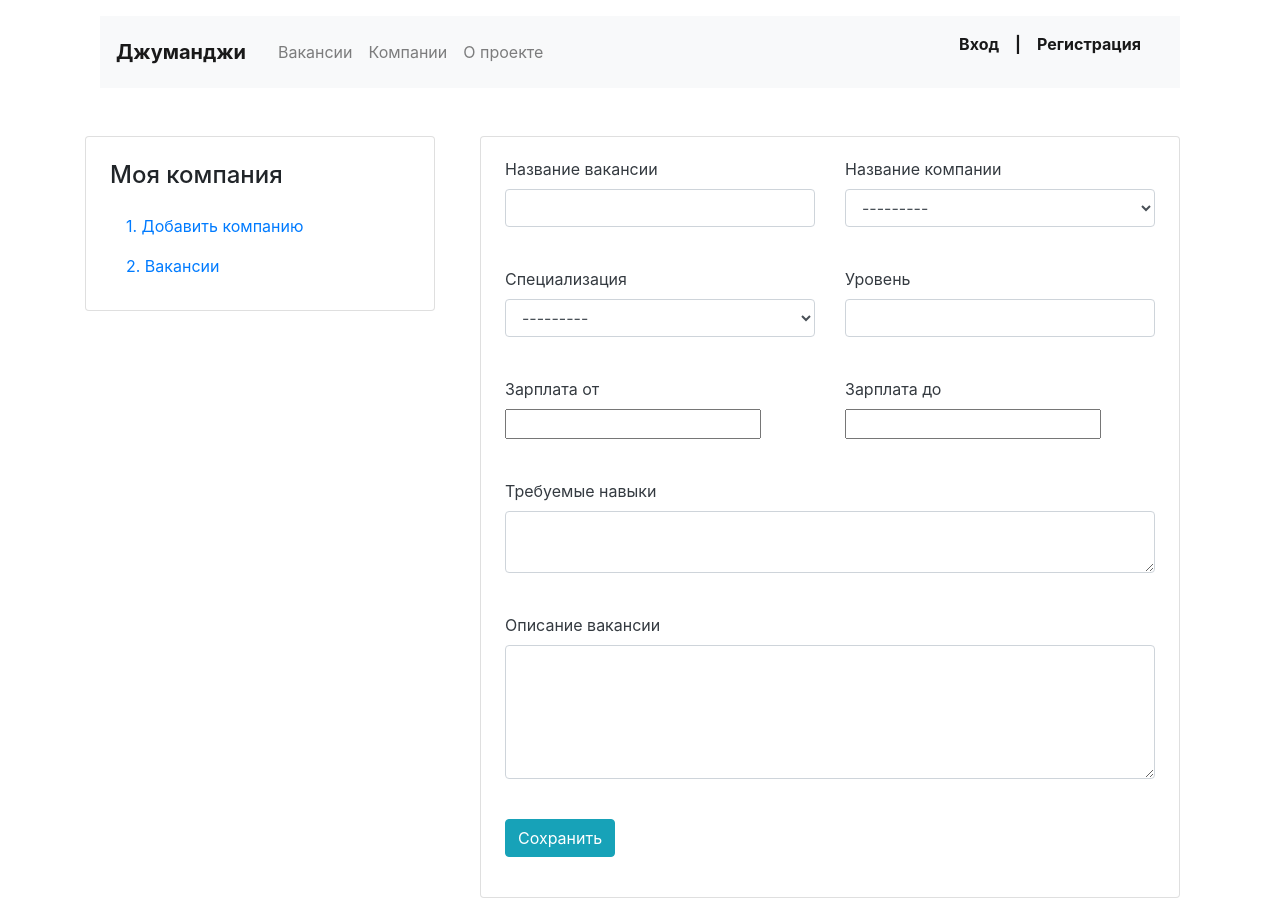
After one commit to gitSergeyhab/Stepik3, a Django app: page /mycompany/vacancies/add/ in a window 1280 px wide. The commit adds this page. Run offline with Django 3.2, Linux system fonts and the light colour scheme; data that the repository does not hold is empty; some libraries are stand-ins or nearby versions.

Commit message:
add addvacancy + fix vacancylist

```diff
--- a/Djum/job/forms.py
+++ b/Djum/job/forms.py
@@ -80,19 +80,34 @@ class AddComForm(forms.ModelForm):
         }
 
 
+
 # --------------- изменение вакансии --------------------
+# class UpdVacForm(forms.ModelForm):
+#     class Meta:
+#         model = Vacancy
+#         fields = ['title', 'specialty', 'salary_min', 'salary_max', 'skills', 'description']
+#
+#         widgets = {
+#             'title': forms.TextInput(attrs={'class': 'form-control'}),
+#             'specialty': forms.Select(attrs={'class': 'form-control'}),
+#             'skills': forms.Textarea(attrs={'class': 'form-control', 'rows': 2, }),
+#             'description': forms.Textarea(attrs={'class': 'form-control', 'rows': 5, }),
+#         }
+
+
 class UpdVacForm(forms.ModelForm):
     class Meta:
         model = Vacancy
-        fields = ['title', 'specialty', 'salary_min', 'salary_max', 'skills', 'description']
+        fields = ['title', 'company', 'specialty', 'level', 'salary_min', 'salary_max', 'skills', 'description']
 
         widgets = {
             'title': forms.TextInput(attrs={'class': 'form-control'}),
+            'company': forms.Select(attrs={'class': 'form-control'}),
             'specialty': forms.Select(attrs={'class': 'form-control'}),
+            'level': forms.TextInput(attrs={'class': 'form-control'}),
             'skills': forms.Textarea(attrs={'class': 'form-control', 'rows': 2, }),
             'description': forms.Textarea(attrs={'class': 'form-control', 'rows': 5, }),
         }
-
 
 class UpdSummaryForm(forms.ModelForm):
     class Meta:
@@ -104,6 +119,10 @@ class UpdSummaryForm(forms.ModelForm):
         widgets = {
             'first_name': forms.TextInput(attrs={'class': 'form-control'}),
             'last_name': forms.TextInput(attrs={'class': 'form-control'}),
+            'readiness': forms.Select(attrs={'class': 'form-control'}),
+            'level': forms.Select(attrs={'class': 'form-control'}),
+            'specialty': forms.Select(attrs={'class': 'form-control'}),
+            'education': forms.Select(attrs={'class': 'form-control'}),
             # 'salary': forms.TextInput(attrs={'class': 'form-control'}),
             'experience': forms.Textarea(attrs={'class': 'form-control', 'rows': 2, }),
             'portfolio': forms.Textarea(attrs={'class': 'form-control', 'rows': 2, }),
--- a/Djum/job/models.py
+++ b/Djum/job/models.py
@@ -238,7 +238,7 @@ class UserSummary(models.Model):
     portfolio = models.CharField(max_length=32)
 
     def get_absolute_url(self):
-        return reverse('usersummary', kwargs={'pk': self.user.pk})
+        return reverse('updsummary', kwargs={'pk': self.pk})
 
     def __str__(self):
         return ' '.join((self.first_name, self.last_name))
--- /dev/null
+++ b/Djum/job/templates/job/vacancy-add.html
@@ -0,0 +1,134 @@
+{% extends 'base.html' %}
+
+
+{% block first_section %}
+
+
+
+
+<div class="row mt-5">
+
+{% include 'incl/_my_com.html' %}
+
+{% comment %}
+<!--<form action="" method="post">-->
+<!--{% csrf_token %}-->
+<!--{{ form.as_p }}-->
+<!--<button type="submit" class="btn btn-info">Сохранить</button>-->
+<!--</form>-->
+{% endcomment %}
+
+
+<div class="col-12 col-lg-8">
+      <div class="col-12 col-lg-12">
+        <div class="card">
+          <div class="card-body px-4 pb-4 tab-content">
+            <!-- Tab -->
+            <section>
+              <form action="" method="post">
+
+               {% csrf_token %}
+
+                <div class="row">
+                  <div class="col-12 col-md-6">
+                    <div class="form-group pb-2">
+
+                      <label class="mb-2 text-dark" for="{{ form.title.id_for_label }}">Название вакансии</label>
+                      <p>{{ form.title }}</p>
+                        <div class="invalid-feedback">
+                        {{ form.title.errors}}
+                        </div>
+
+                    </div>
+                  </div>
+                  <div class="col-12 col-md-6">
+                    <div class="form-group pb-2">
+
+                        <label class="mb-2 text-dark" for="{{ form.company.id_for_label }}">Название компании</label>
+                        <p>{{ form.company }}</p>
+
+                    </div>
+                  </div>
+                </div>
+
+                <div class="row">
+                  <div class="col-12 col-md-6">
+                    <div class="form-group pb-2">
+
+                      <label class="mb-2 text-dark" for="{{ form.specialty.id_for_label }}">Специализация</label>
+                      <p>{{ form.specialty }}</p>
+
+                    </div>
+                  </div>
+                  <div class="col-12 col-md-6">
+                    <div class="form-group pb-2">
+
+                        <label class="mb-2 text-dark" for="{{ form.level.id_for_label }}">Уровень</label>
+                        <p>{{ form.level }}</p>
+<!--                        <div class="invalid-feedback">-->
+<!--                        {{ form.specialty.errors}}-->
+<!--                        </div>-->
+                    </div>
+                  </div>
+                </div>
+
+
+                <div class="row">
+                  <div class="col-12 col-md-6">
+                    <div class="form-group pb-2">
+
+                        <label class="mb-2 text-dark" for="{{ form.salary_min.id_for_label }}">Зарплата от</label>
+                        <p>{{ form.salary_min }}</p>
+                        <div class="invalid-feedback">
+                        {{ form.salary_min.errors}}
+                        </div>
+
+                    </div>
+                  </div>
+                  <div class="col-12 col-md-6">
+                    <div class="form-group pb-2">
+
+                        <label class="mb-2 text-dark" for="{{ form.salary_min.id_for_label }}">Зарплата до</label>
+                        <p>{{ form.salary_max }}</p>
+                        <div class="invalid-feedback">
+                        {{ form.salary_max.errors}}
+                        </div>
+
+                    </div>
+                  </div>
+                </div>
+
+                <div class="form-group pb-2">
+
+                    <label class="mb-2 text-dark" for="{{ form.skills.id_for_label }}">Требуемые навыки</label>
+                    <p>{{ form.skills }}</p>
+                    <div class="invalid-feedback">
+                    {{ form.skills.errors}}
+                    </div>
+
+                </div>
+                <div class="form-group pb-2">
+
+                    <label class="mb-2 text-dark" for="{{ form.description.id_for_label }}">Описание вакансии</label>
+                    <p>{{ form.description }}</p>
+                    <div class="invalid-feedback">
+                    {{ form.description.errors}}
+                    </div>
+
+                </div>
+                <div class="form-group">
+                    <button type="submit" class="btn btn-info">Сохранить</button>
+                </div>
+              </form>
+
+            </section>
+            <!-- END Tab -->
+          </div>
+        </div>
+      </div>
+    </div>
+</div>
+
+
+
+{% endblock %}
--- a/Djum/job/urls.py
+++ b/Djum/job/urls.py
@@ -17,7 +17,7 @@ from django.contrib.auth.views import LogoutView
 from django.urls import path
 from job.views import MainView, ListVacancies, CardCompany, ListVacSpecialties, Companies, OneVacancy, \
     CreateApplication, MySignupView, my_login, EditCompany, MyVacancies, UpdateComp, AddCompany, UserProf, \
-    DemoComp, DemoSummary, UpdateVacancy, Searcher, AddSummary
+    DemoComp, DemoSummary, AddVacancy, UpdateVacancy, Searcher, AddSummary, UpdSummary
 
 urlpatterns = [
     path('', MainView.as_view(), name='main'),
@@ -34,10 +34,11 @@ urlpatterns = [
     path('profile/<int:pk>', UserProf.as_view(), name='profile'),
     path('demo/', DemoComp.as_view(), name='demo'),
     path('demos/', DemoSummary.as_view(), name='demos'),
+    path('mycompany/vacancies/add/', AddVacancy.as_view(), name='add_vac'),
     path('mycompany/vacancies/<int:pk>', UpdateVacancy.as_view(), name='update_vac'),
     path('searcher/', Searcher.as_view(), name='searcher'),
     path('addsummary/<int:pk>', AddSummary.as_view(), name='addsummary'),
-    path('updsummary/<int:pk>', AddSummary.as_view(), name='updsummary'),
+    path('updsummary/<int:pk>', UpdSummary.as_view(), name='updsummary'),
 
 ]
 
--- a/Djum/job/views.py
+++ b/Djum/job/views.py
@@ -202,6 +202,20 @@ class DemoComp(View):
         return render(request, 'job/my_demo_company.html', context={'title': title})
 
 
+class AddVacancy(CreateView):
+    model = Vacancy
+    form_class = UpdVacForm
+    template_name = 'job/vacancy-add.html'
+    extra_context = {'title': title, }
+
+    # def get_context_data(self, **kwargs):
+    #     context = super().get_context_data(**kwargs)
+    #     context['vac1'] = Vacancy.objects.get(pk=self.kwargs['pk'])
+    #     context['vac_pk'] = Application.objects.filter(vacancy__pk=self.kwargs['pk'])
+    #     return context
+
+
+
 class UpdateVacancy(UpdateView):
     """ правка вакансии """
     # model = Vacancy
@@ -217,8 +231,6 @@ class UpdateVacancy(UpdateView):
 
     def get_context_data(self, **kwargs):
         context = super().get_context_data(**kwargs)
-        # context['vac_list'] = Vacancy.objects.filter(company__owner=self.request.user)
-        # context['app_list'] = Application.objects.filter(vacancy__company__owner=self.request.user)
         context['vac1'] = Vacancy.objects.get(pk=self.kwargs['pk'])
         context['vac_pk'] = Application.objects.filter(vacancy__pk=self.kwargs['pk'])
         return context
--- a/Djum/templates/incl/_form_company.html
+++ b/Djum/templates/incl/_form_company.html
@@ -31,7 +31,7 @@
                         <label class="mb-2 text-dark" for="{{ form.name.id_for_label }}">Название компании</label>
                         <p>{{ form.name }}</p>
                         <div class="invalid-feedback">
-                        {{ form.name.errors}}
+                        {{ form.name.errors }}
                         </div>
 
                     </div>
--- a/Djum/templates/incl/_incl_profile.html
+++ b/Djum/templates/incl/_incl_profile.html
@@ -14,7 +14,7 @@
           <a href="{% url 'profile' request.user.pk %}" class="dropdown-item nav-link font-weight-bold"><span>Профиль</span></a>
 
             {%  if request.user.summary %}
-            <a href="{% url 'updsummary' user.pk %}" class="dropdown-item nav-link font-weight-bold"><span>Резюме</span></a>
+            <a href="{% url 'updsummary' user.summary.pk %}" class="dropdown-item nav-link font-weight-bold"><span>Резюме</span></a>
             {% else %}
             <a href="{% url 'demos' %}" class="dropdown-item nav-link font-weight-bold"><span>Резюме</span></a>
             {% endif %}
```
Also changed, not shown: Djum/job/templates/job/vacancy-list.html (+11 -0 lines).
